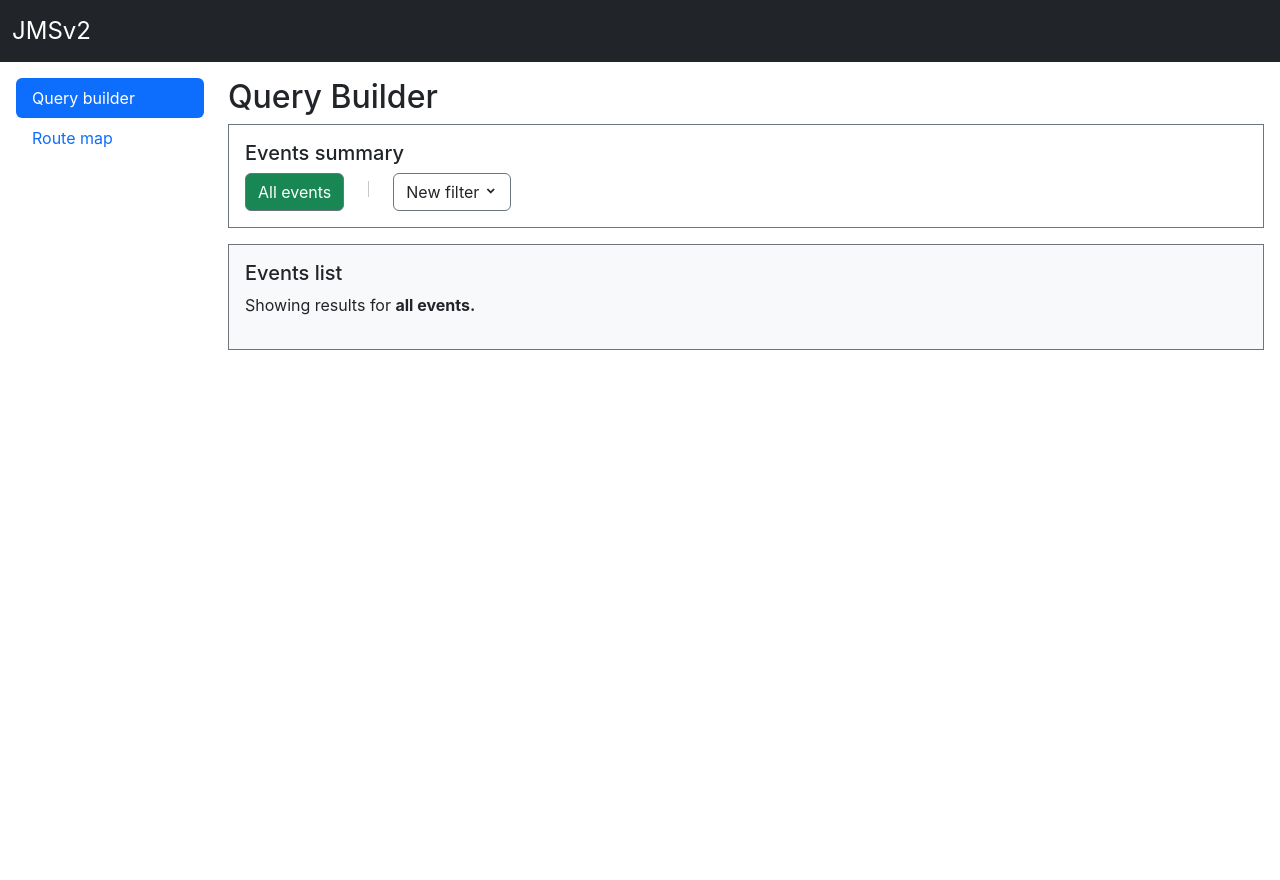
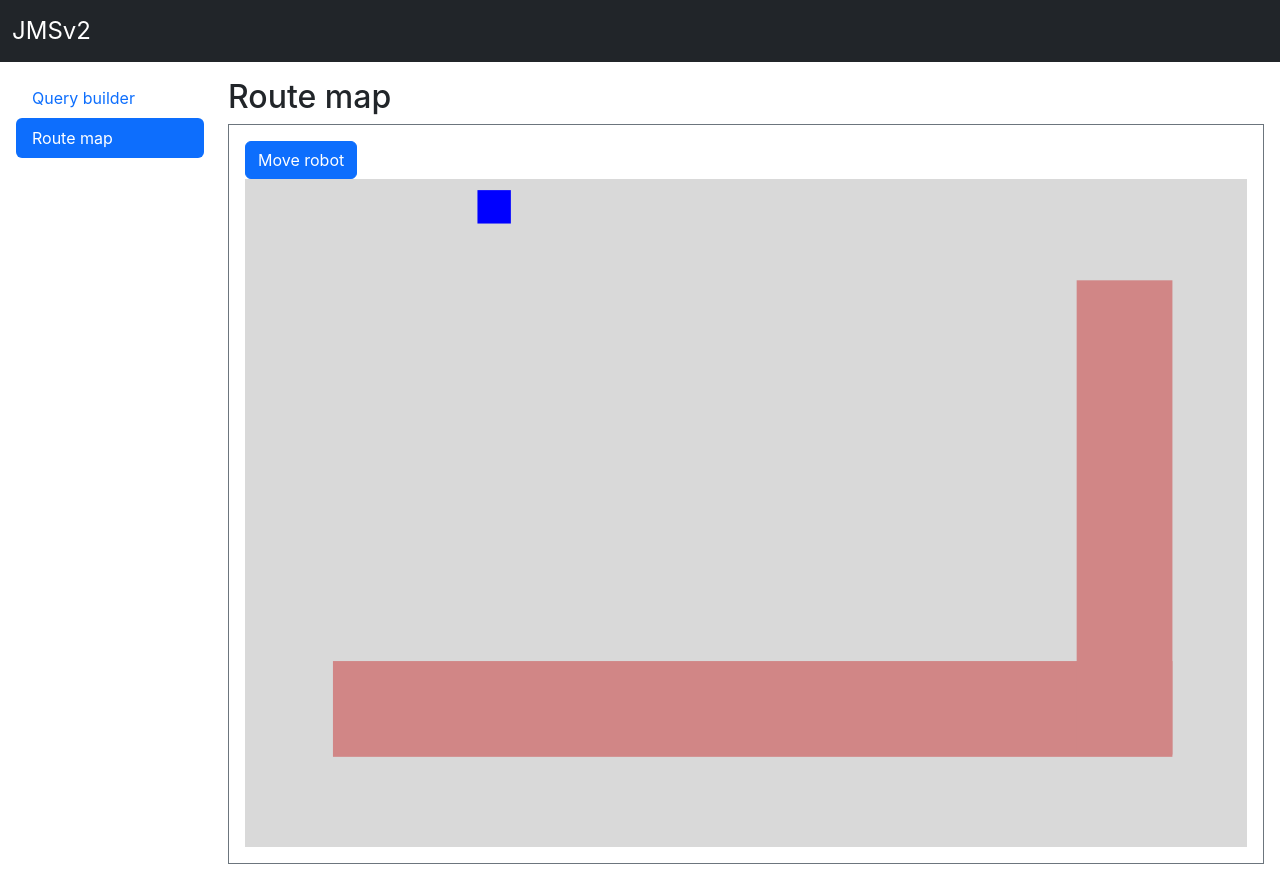
Before and after one commit to Cengizism/jms2-components, a React (Create React App) app: page / in a window 1280 px wide. Before the commit the page ends 800 px from the top, so only its background shows below. Built offline with nearby package versions, Linux system fonts and the light colour scheme.

Commit message:
Move object in svg

```diff
--- a/src/App.tsx
+++ b/src/App.tsx
@@ -13,7 +13,7 @@ function App() {
         </Container>
       </Navbar>
       <main className="m-2 p-2">
-        <Tab.Container defaultActiveKey="query_builder">
+        <Tab.Container defaultActiveKey="route_map">
           <Row>
             <Col sm={2}>
               <Nav variant="pills" className="flex-column">
--- /dev/null
+++ b/src/Components/RouteMap/RouteMap.css
@@ -0,0 +1,3 @@
+#robot {
+  transition: all 700ms ease-in-out;
+}
--- a/src/Components/RouteMap/RouteMap.jsx
+++ b/src/Components/RouteMap/RouteMap.jsx
@@ -1,10 +1,57 @@
+import { useState } from "react";
+import { Button } from "react-bootstrap";
+import "../RouteMap/RouteMap.css";
+
 function RouteMap() {
+  const [x, setX] = useState(Math.random() * 250);
+
+  function moveRobot () {
+    setX(Math.random() * 250);
+  }
+
   return (
     <>
       <h2>Route map</h2>
 
       <section className="border border-secondary p-3">
-        <p>A svg version of the route map</p>
+        <Button onClick={moveRobot}>Move robot</Button>
+        <svg
+          width="100%"
+          height="100%"
+          viewBox="0 0 900 600"
+          fill="none"
+          xmlns="http://www.w3.org/2000/svg"
+        >
+          <rect width="900" height="600" fill="#1E1E1E" />
+          <g clipPath="url(#clip0_0_1)">
+            <rect width="900" height="600" fill="white" />
+            <rect width="900" height="600" fill="#D9D9D9" />
+            <rect x="79" y="433" width="754" height="86" fill="#D18686" />
+            <rect
+              x="833"
+              y="91"
+              width="426"
+              height="86"
+              transform="rotate(90 833 91)"
+              fill="#D18686"
+            />
+            <rect
+              x="100"
+              y="10"
+              width="30"
+              height="30"
+              fill="blue"
+              stroke="none"
+              id="robot"
+              style={{transform: 'translate(' + x + 'px)'}}
+            />
+          </g>
+          <defs>
+            <clipPath id="clip0_0_1">
+              <rect width="900" height="600" fill="white" />
+            </clipPath>
+          </defs>
+        </svg>
       </section>
     </>
   );
```
